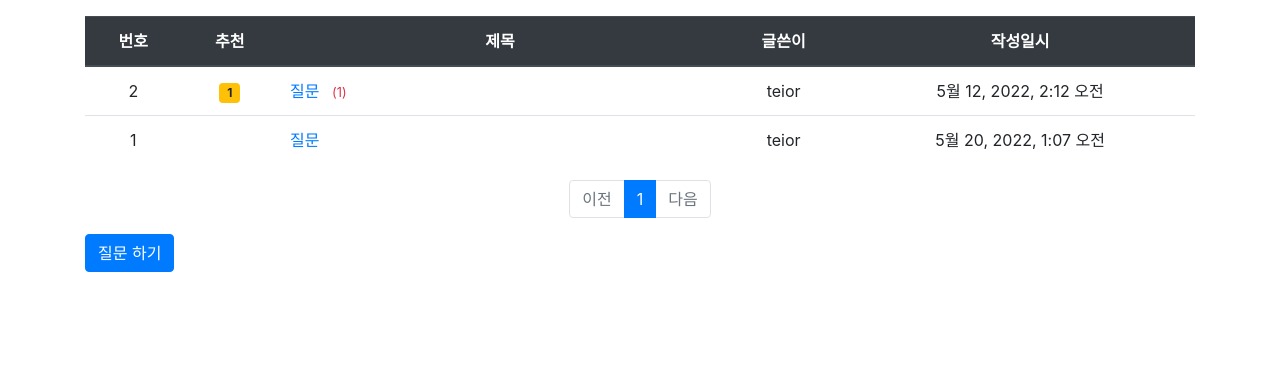
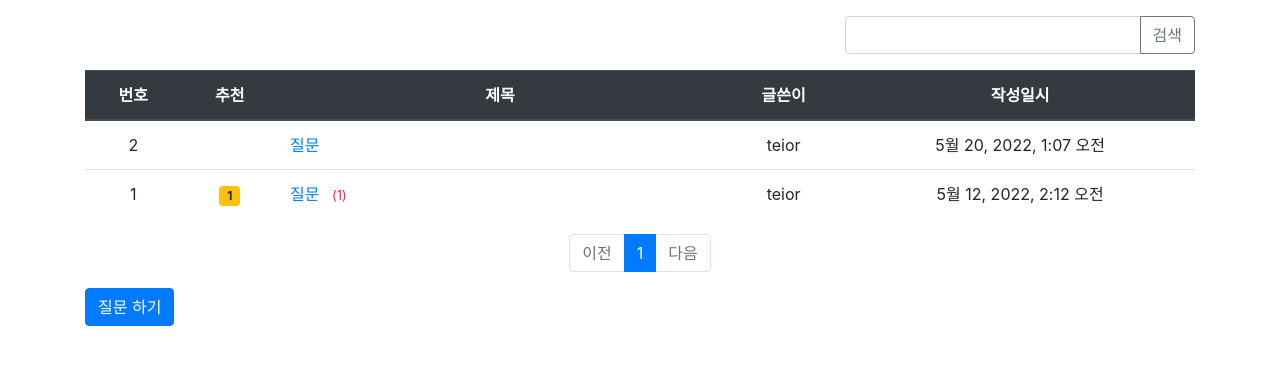
Before and after one commit to tuioe5679/Python_Django_Project, a Django app: page / in a window 1280 px wide. Shown: the part 57-422 px from the top of the page. Run offline with Django 3.2, Linux system fonts and the light colour scheme; data comes from the database, SQL or seed files in the repository; some libraries are stand-ins or nearby versions.

Commit message:
검색 기능 추가

```diff
--- a/pybo/views/base_views.py
+++ b/pybo/views/base_views.py
@@ -1,5 +1,6 @@
 from django.core.paginator import Paginator
 from django.shortcuts import render, get_object_or_404
+from django.db.models import Q
 
 from ..models import Question
 
@@ -7,12 +8,21 @@ from ..models import Question
 def index(request):
     # pybo 목록 출력
     # 입력 인자
-    page = request.GET.get('page', '1')
-    question_list = Question.objects.order_by('create_date')
+    page = request.GET.get('page', '1')  # 페이지
+    kw = request.GET.get('kw', '')       # 검색어
+
+    question_list = Question.objects.order_by('-create_date')
+    if kw:
+        question_list = question_list.filter(
+            Q(subject__icontains=kw) |  # 제목검색
+            Q(content__icontains=kw) |  # 내용검색
+            Q(author__username__icontains=kw) |  # 질문 글쓴이검색
+            Q(answer__author__username__icontains=kw)  # 답변 글쓴이검색
+        ).distinct()
 
     paginator = Paginator(question_list, 10)  # 페이지 당 질문 10개 보여 주기
     page_obj = paginator.get_page(page)
-    context = {'question_list': page_obj}
+    context = {'question_list': page_obj, 'page': page, 'kw': kw}  # <------ so 추가
     return render(request, 'pybo/question_list.html', context)
 
 
--- a/templates/pybo/question_list.html
+++ b/templates/pybo/question_list.html
@@ -3,6 +3,14 @@
 {% block content %}
 
 <div class="container my-3">
+    <div class="row justify-content-end my-3">
+        <div class="col-4 input-group">
+            <input type="text" class="form-control kw" value="{{ kw|default_if_none:'' }}">
+            <div class="input-group-append">
+                <button class="btn btn-outline-secondary" type="button" id="btn_search">검색</button>
+            </div>
+        </div>
+    </div>
     <table class="table">
         <thead>
         <tr class="text-center thead-dark">
@@ -50,7 +58,7 @@
         <!-- 이전 페이지 -->
         {% if question_list.has_previous %}
         <li class="page-item">
-            <a class="page-link" href="?page={{ question_list.previous_page_number }}">
+            <a class="page-link" data-page="{{ question_list.previous_page_number }}" href="#">
                 이전
             </a>
         </li>
@@ -68,15 +76,15 @@
         {% if page_number >= question_list.number|add:-5 and page_number <= question_list.number|add:5 %}
             {% if page_number == question_list.number %}
             <li class="page-item active" aria-current="page">
-                <a class="page-link" href="?page={{ page_number }}">
+                <a class="page-link" data-page="{{ page_number }}" href="#">
                     {{ page_number }}
-                    </a>
+                </a>
             </li>
             {% else %}
             <li class="page-item">
-                <a class="page-link" href="?page={{ page_number }}">
+                 <a class="page-link" data-page="{{ page_number }}" href="#">
                     {{ page_number }}
-                </a>
+                 </a>
             </li>
             {% endif %}
         {% endif %}
@@ -85,7 +93,7 @@
         <!-- 다음 페이지 -->
         {% if question_list.has_next %}
         <li class="page-item">
-            <a class="page-link" href="?page={{ question_list.next_page_number }}">
+            <a class="page-link" data-page="{{ question_list.next_page_number }}" href="#">
                 다음
             </a>
         </li>
@@ -102,4 +110,24 @@
         질문 하기
     </a>
 </div>
+<form id="searchForm" method="get" action="{% url 'index' %}">
+    <input type="hidden" id="kw" name="kw" value="{{ kw|default_if_none:'' }}">
+    <input type="hidden" id="page" name="page" value="{{ page }}">
+</form>
 {% endblock %}
+{% block script %}
+<script type='text/javascript'>
+$(document).ready(function(){
+    $(".page-link").on('click', function() {
+        $("#page").val($(this).data("page"));
+        $("#searchForm").submit();
+    });
+
+    $("#btn_search").on('click', function() {
+        $("#kw").val($(".kw").val());
+        $("#page").val(1);
+        $("#searchForm").submit();
+    });
+});
+</script>
+{% endblock %}
```
